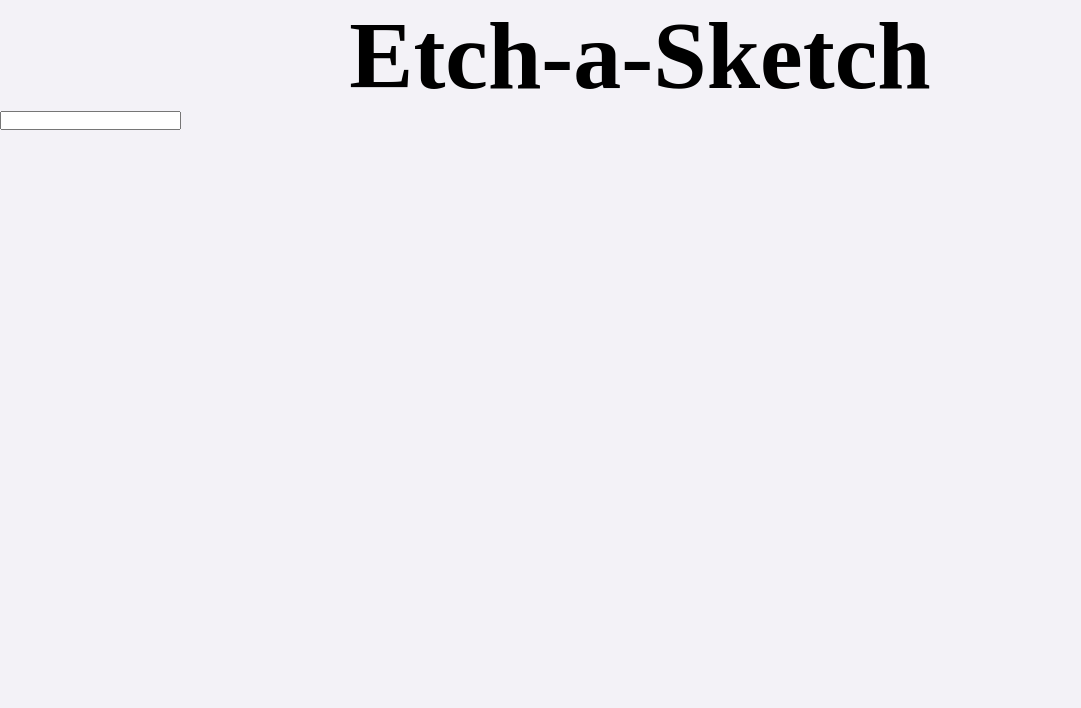
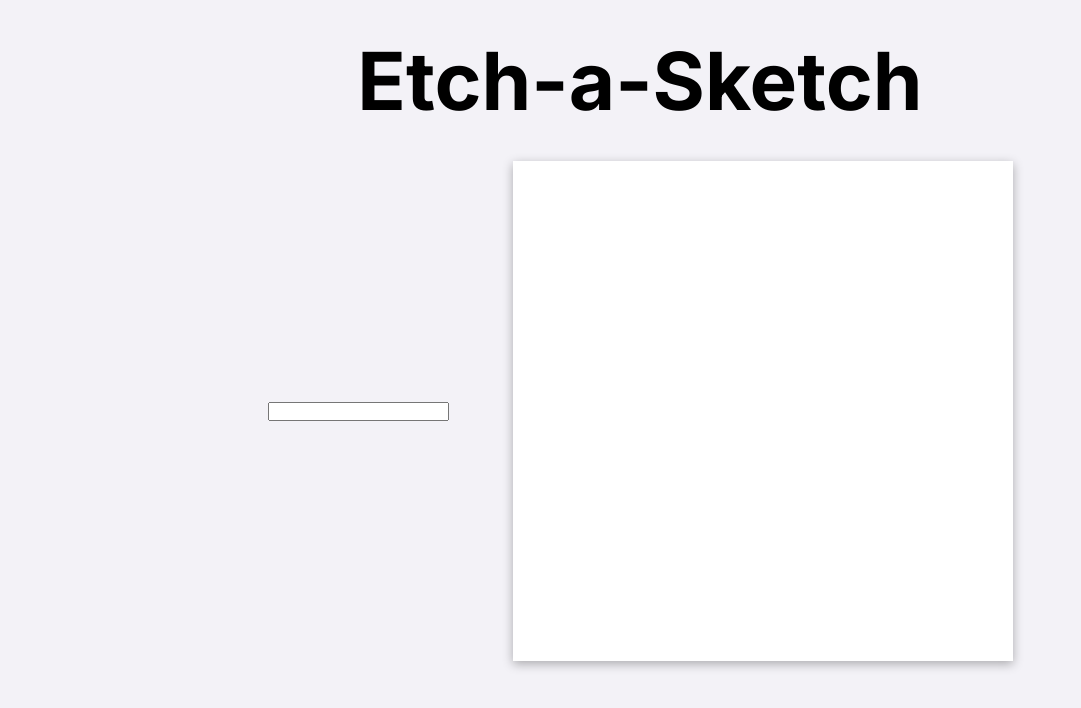
Before and after one commit to blanKTcup/etchsketch, a plain HTML site: page index.html in a window 1280 px wide. Shown: the whole page, without its empty margins (0-1081 px from the left). Drawn offline with Linux system fonts and the light colour scheme.

Commit message:
finished header, grid-container styling, input size styling

```diff
--- a/index.html
+++ b/index.html
@@ -5,14 +5,23 @@
 		<meta name="viewport" content="width=device-width, initial-scale=1.0" />
 		<title>Etch-a-Sketch</title>
 
+		<link rel="preconnect" href="https://fonts.googleapis.com" />
+		<link rel="preconnect" href="https://fonts.gstatic.com" crossorigin />
+		<link
+			href="https://fonts.googleapis.com/css2?family=Inter:wght@100..900&display=swap"
+			rel="stylesheet"
+		/>
 		<link rel="stylesheet" href="style.css" />
+
 		<script src="index.js" defer></script>
 	</head>
 	<body>
-    <h1 class="header">Etch-a-Sketch</h1>
+		<h1 class="header">Etch-a-Sketch</h1>
 		<main class="main">
+			<div class="settings">
+        <input type="text" class="size-input" />
+      </div>
 			<div class="grid-container"></div>
-			<input type="text" class="size-input" />
 		</main>
 	</body>
 </html>
--- a/style.css
+++ b/style.css
@@ -6,17 +6,36 @@
 
 body {
   background-color: rgb(243, 242, 247);
+  font-family: 'Inter', sans-serif;
 }
 
 .header {
   text-align: center;
-  font-size: 6rem;
+  font-size: 5rem;
+  margin-top: 2rem;
 }
 
 .main {
   display: flex;
+  justify-content: center;
+  gap: 4rem;
+  margin-top: 2rem;
+}
+
+.settings {
+  display: flex;
+  flex-direction: column;
+  justify-content: center;
+  align-items: center;
+}
+
+.size-input {
+
 }
 
 .grid-container {
-
+  background-color: white;
+  width: 31.25rem;
+  height: 31.25rem;
+  box-shadow: 0 3px 10px rgba(0, 0, 0, 0.3);
 }
```
